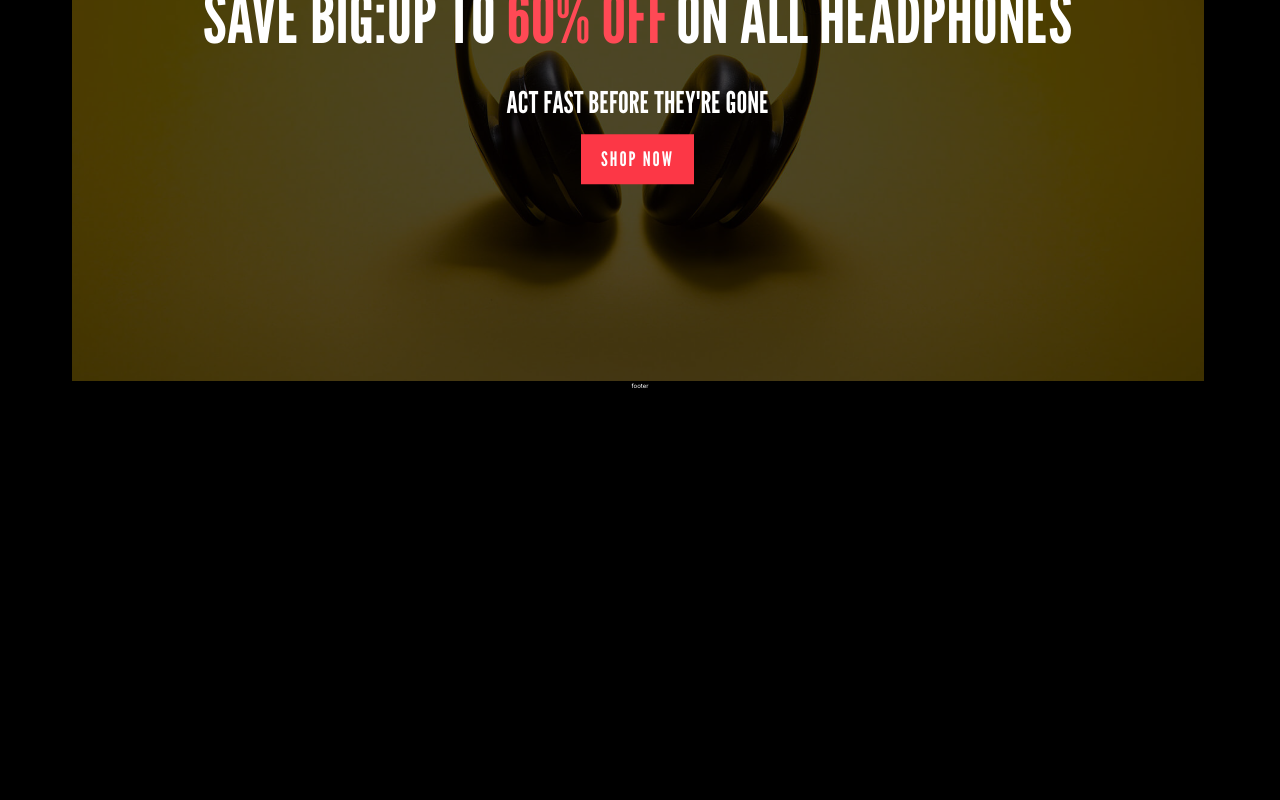
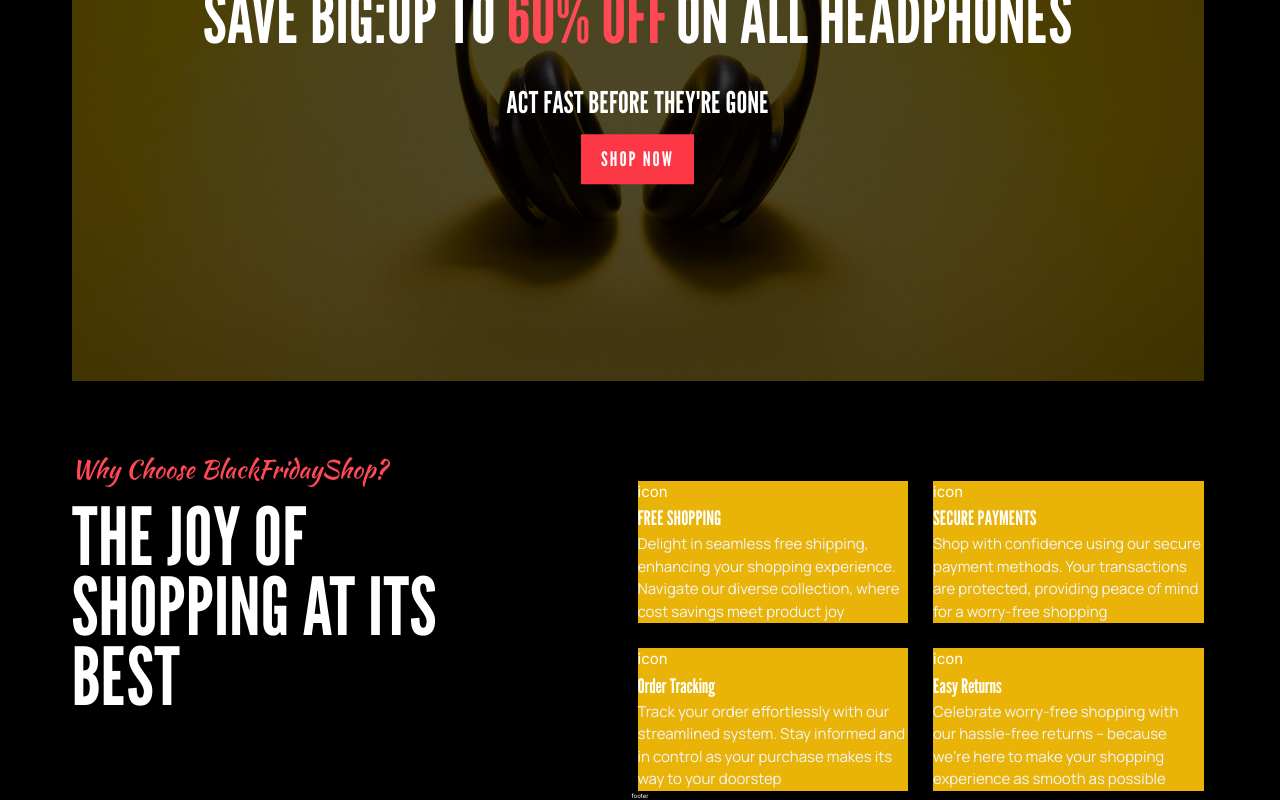
Before and after one commit to sofia-kn/shop-black-friday-nextjs, a Next.js app: page / in a window 1280 px wide. Shown: the part 3186-3986 px from the top of the page. Before the commit the page ends 3576 px from the top, so only its background shows below. Built offline with nearby package versions, Linux system fonts and the light colour scheme.

Commit message:
feat(AdvantagesOfBlackShop): created new component

```diff
--- a/package.json
+++ b/package.json
@@ -9,6 +9,7 @@
     "lint": "next lint"
   },
   "dependencies": {
+    "@mui/icons-material": "^5.15.6",
     "autoprefixer": "10.4.16",
     "next": "^13.4.4",
     "postcss": "8.4.32",
--- /dev/null
+++ b/src/app/(components)/elements/AdvantagesOfBlackShop.jsx
@@ -0,0 +1,13 @@
+import React from "react";
+
+export default function AdvantagesOfBlackShop({title, description}) {
+  return (
+    <div className="bg-yellow-500 flex flex-col">
+      <span className="text-[1.5rem]">icon</span>
+      <h5 className="text-[2rem] font-Lr">{title}</h5>
+      <p className="text-[1.5rem] font-M text-slate-100">
+{description}
+      </p>
+    </div>
+  );
+}
--- a/src/app/(components)/elements/MainDescription.jsx
+++ b/src/app/(components)/elements/MainDescription.jsx
@@ -13,7 +13,7 @@ export default function MainDescription({ mt, mTop, pText }) {
         GRAB YOUR FAVORITES BEFORE THEY'RE GONE
       </h2>
       <p
-        className={`pr-[250px] text-center w-full text-[1.4rem] md:text-xl lg:text-xl font-M text-slate-100 lg:text-left mb-6`}
+        className={`xl:pr-[250px] text-center w-full text-[1.4rem] md:text-xl lg:text-xl font-M text-slate-100 lg:text-left mb-6`}
       >
         {pText}
       </p>
--- /dev/null
+++ b/src/app/(components)/home/WhyChoseBlackFriday.jsx
@@ -0,0 +1,44 @@
+import React from "react";
+import AdvantagesOfBlackShop from "../elements/AdvantagesOfBlackShop";
+
+
+export default function WhyChoseBlackFriday() {
+  return (
+    <div className="flex flex-col xl:flex-row">
+      <div className="w-full basis-1/2">
+        <h4 className="text-[#FF4955] text-[2rem] lg:text-[2.5rem] text-center xl:text-left font-Kr">
+          Why Choose BlackFridayShop?{" "}
+        </h4>
+        <h2 className="xl:w-[70%] xl:leading-[7rem] text-[3.3rem] md:text-[4rem] lg:text-[6rem] xl:text-[8rem] font-medium  text-center xl:text-left font-Lr mt-3 xl:mt-5">
+          THE JOY OF SHOPPING AT ITS BEST{" "}
+        </h2>
+      </div>
+      <div className="grid grid-cols-2 grid-rows-2 gap-10 basis-1/2 mt-[3rem]">
+        <AdvantagesOfBlackShop
+          title={"FREE SHOPPING"}
+          description={
+            "Delight in seamless free shipping, enhancing your shopping experience. Navigate our diverse collection, where cost savings meet product joy "
+          }
+        />
+        <AdvantagesOfBlackShop
+          title={"SECURE PAYMENTS"}
+          description={
+            "Shop with confidence using our secure payment methods. Your transactions are protected, providing peace of mind for a worry-free shopping "
+          }
+        />
+        <AdvantagesOfBlackShop
+          title={"Order Tracking "}
+          description={
+            "Track your order effortlessly with our streamlined system. Stay informed and in control as your purchase makes its way to your doorstep "
+          }
+        />
+        <AdvantagesOfBlackShop
+          title={"Easy Returns "}
+          description={
+            "Celebrate worry-free shopping with our hassle-free returns – because we're here to make your shopping experience as smooth as possible "
+          }
+        />
+      </div>
+    </div>
+  );
+}
--- a/src/app/page.js
+++ b/src/app/page.js
@@ -5,6 +5,7 @@ import BlackHeadphoneBanner from "./(components)/home/BlackHeadphoneBanner";
 import PinkHeadphoneBanner from "./(components)/home/PinkHeadphoneBanner";
 import TimeOffer from "./(components)/home/TimeOffer.jsx";
 import Timer from "./(components)/home/Timer";
+import WhyChoseBlackFriday from "./(components)/home/WhyChoseBlackFriday.jsx";
 
 export default function Home() {
   return (
@@ -13,7 +14,6 @@ export default function Home() {
       <div className="relative px-5 mr-2 md:px-7  lg-max:px-[74px] 2xl-max:px-[90px]">
         <BlackHeadphoneBanner />
       </div>
-
       <PinkHeadphoneBanner />
       <div className="mt-[7rem]">
      <BlackFridayMadness/>
@@ -21,6 +21,9 @@ export default function Home() {
       <div className="w-full px-5 mr-2 md:px-7 lg-max:px-[74px] 2xl-max:px-[90px] mt-[7rem]">
         <TimeOffer />
       </div>
+      <div className="w-full mt-[7rem] px-5 mr-2 md:px-7  lg-max:px-[74px] 2xl-max:px-[90px]">
+        <WhyChoseBlackFriday/>
+      </div>
     </main>
   );
 }
```
Also changed, not shown: 1 other file (tests, documents, lock files or other folders).
